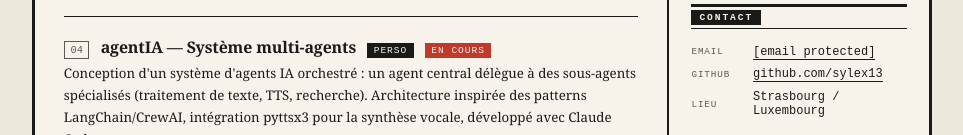
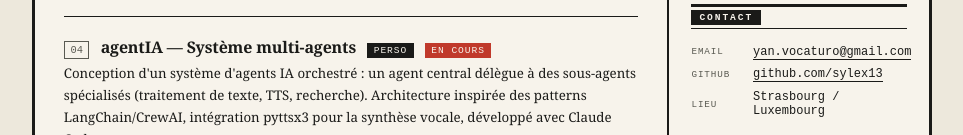
Before and after one commit to sylex13/portfolio, a plain HTML site: page index.html in a window 1280 px wide. Shown: the part 1510-1645 px from the top of the page, without its empty margins (158-1121 px from the left). Drawn offline with Linux system fonts and the light colour scheme.

Commit message:
Update email link in contact section

```diff
--- a/index.html
+++ b/index.html
@@ -933,13 +933,8 @@
             <div class="contact-row">
               <span class="contact-label">Email</span>
               <span class="contact-val"
-                ><a
-                  href="/cdn-cgi/l/email-protection#ceb8a1babcab8eaba3afa7a2e0ada1a3"
-                  ><span
-                    class="__cf_email__"
-                    data-cfemail="2f564e410159404c4e5b5a5d406f48424e4643014c4042"
-                    >[email&#160;protected]</span
-                  ></a
+                ><a href="mailto:votre@email.com"
+                  >yan.vocaturo@gmail.com</a
                 ></span
               >
             </div>
```
